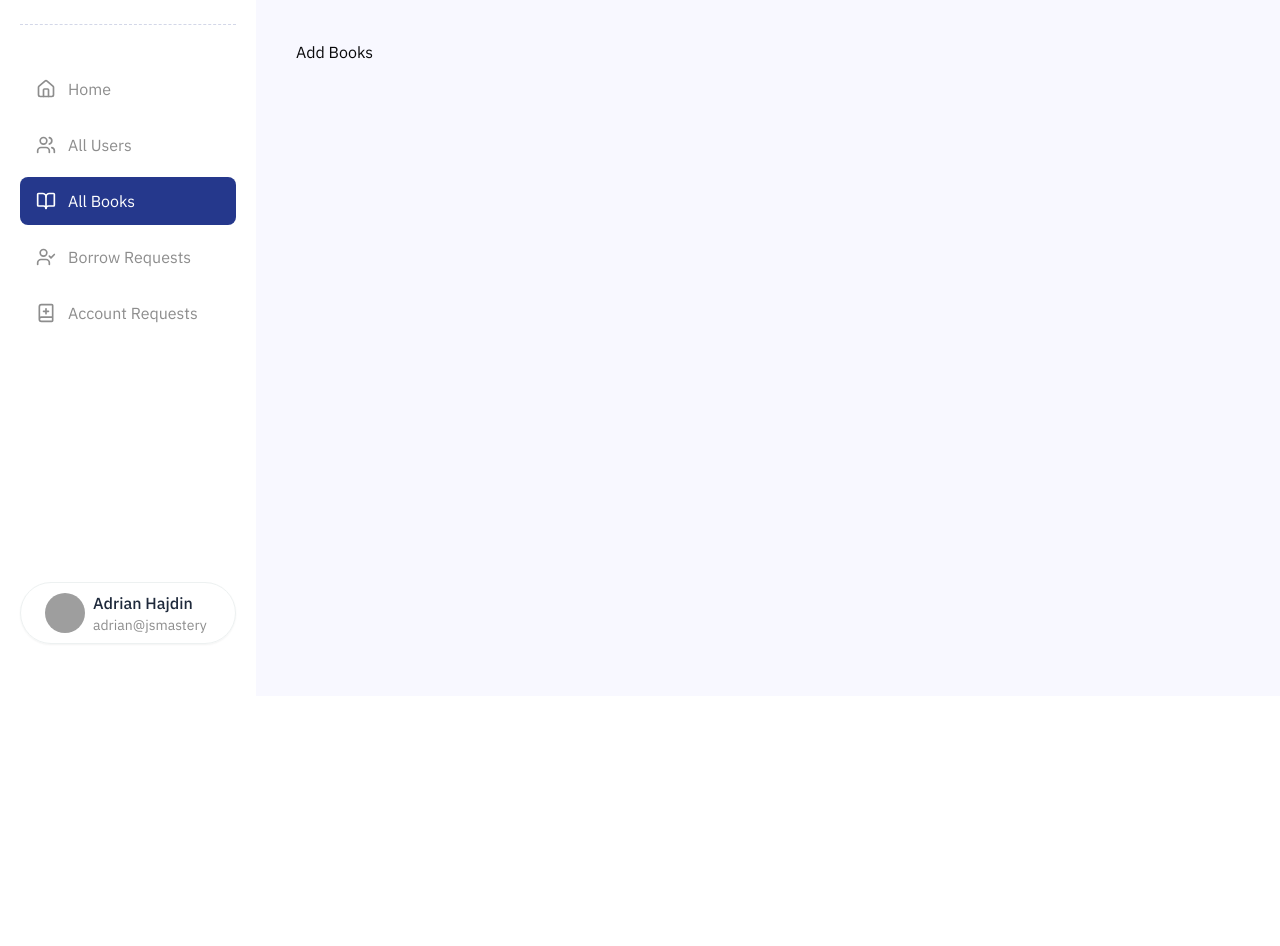
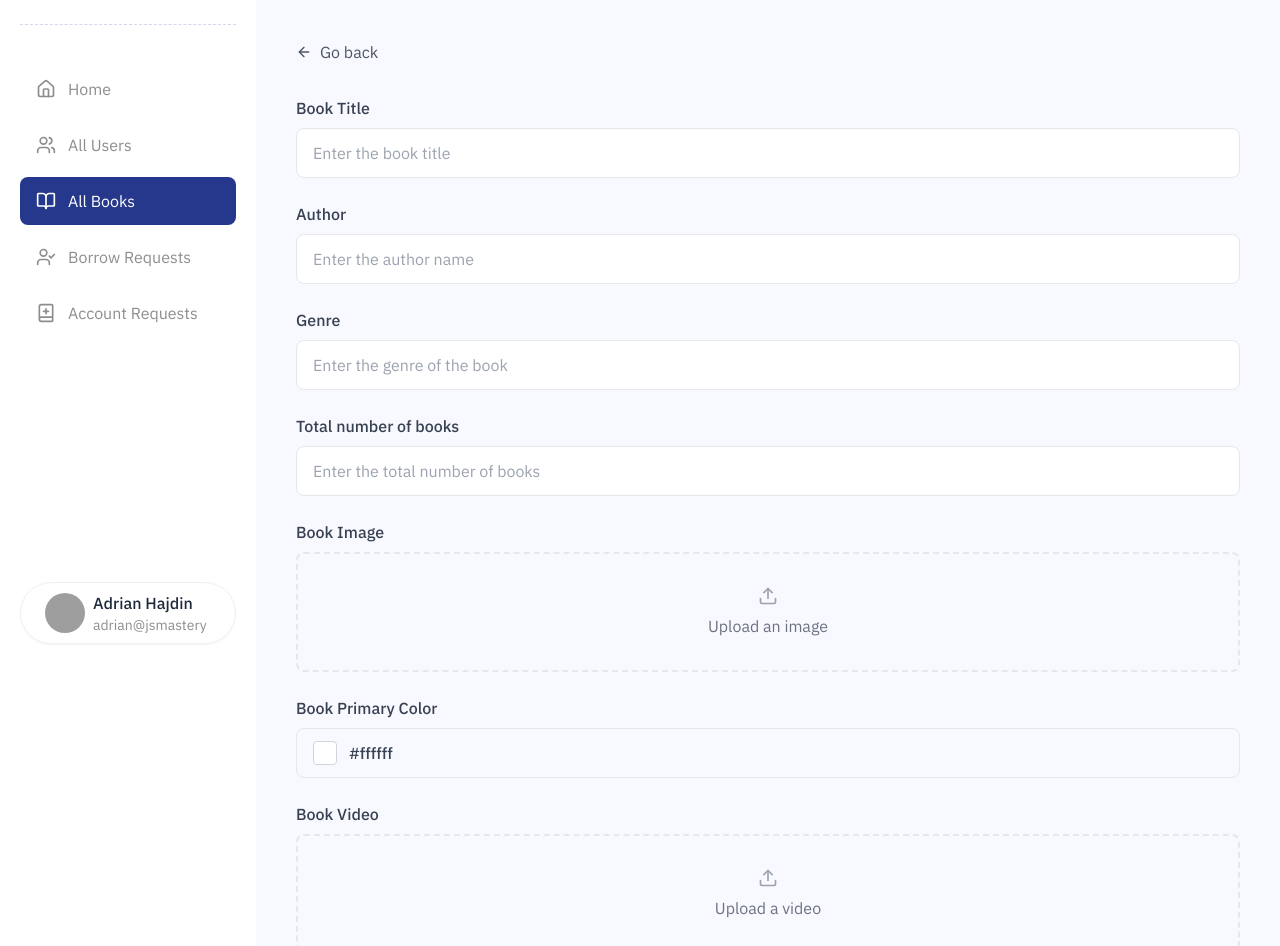
Before and after one commit to Euphoric-Coder/ShelfWise---College-Library-Management-System, a Next.js app: page /admin/all-books/add-book in a window 1280 px wide. Shown: the part 104-1050 px from the top of the page. Before the commit the page ends 800 px from the top, so only its background shows below. Built offline with nearby package versions, Linux system fonts and the light colour scheme; grey boxes are pictures that could not be loaded.

Commit message:
Add Create book page

```diff
--- a/app/admin/all-books/add-book/page.jsx
+++ b/app/admin/all-books/add-book/page.jsx
@@ -1,9 +1,10 @@
+import CreateBookPage from '@/components/Admin/CreateBookPage'
 import React from 'react'
 
 const page = () => {
   return (
     <div>
-        Add Books
+        <CreateBookPage />
     </div>
   )
 }
--- /dev/null
+++ b/components/Admin/CreateBookPage.jsx
@@ -0,0 +1,143 @@
+"use client";
+
+import React, { useState } from "react";
+import { ArrowLeft, Upload } from "lucide-react";
+
+const CreateBookPage = ({ onGoBack }) => {
+  const [formData, setFormData] = useState({
+    title: "",
+    author: "",
+    genre: "",
+    totalBooks: "",
+    primaryColor: "#ffffff",
+    summary: "",
+  });
+
+  const handleInputChange = (e) => {
+    const { name, value } = e.target;
+    setFormData((prev) => ({
+      ...prev,
+      [name]: value,
+    }));
+  };
+
+  const handleSubmit = (e) => {
+    e.preventDefault();
+    // Handle form submission
+    console.log("Form submitted:", formData);
+  };
+
+  return (
+    <div className="w-full space-y-6">
+      <button
+        onClick={onGoBack}
+        className="flex items-center gap-2 text-gray-600 hover:text-gray-800 mb-8 transition-colors"
+      >
+        <ArrowLeft className="w-4 h-4" />
+        Go back
+      </button>
+
+      <form onSubmit={handleSubmit} className="w-full space-y-6">
+        <div className="form-group">
+          <label className="form-label">Book Title</label>
+          <input
+            type="text"
+            name="title"
+            value={formData.title}
+            onChange={handleInputChange}
+            placeholder="Enter the book title"
+            className="admin-form-input"
+          />
+        </div>
+
+        <div className="form-group">
+          <label className="form-label">Author</label>
+          <input
+            type="text"
+            name="author"
+            value={formData.author}
+            onChange={handleInputChange}
+            placeholder="Enter the author name"
+            className="admin-form-input"
+          />
+        </div>
+
+        <div className="form-group">
+          <label className="form-label">Genre</label>
+          <input
+            type="text"
+            name="genre"
+            value={formData.genre}
+            onChange={handleInputChange}
+            placeholder="Enter the genre of the book"
+            className="admin-form-input"
+          />
+        </div>
+
+        <div className="form-group">
+          <label className="form-label">Total number of books</label>
+          <input
+            type="number"
+            name="totalBooks"
+            value={formData.totalBooks}
+            onChange={handleInputChange}
+            placeholder="Enter the total number of books"
+            className="admin-form-input"
+          />
+        </div>
+
+        <div className="form-group">
+          <label className="form-label">Book Image</label>
+          <div className="upload-area">
+            <Upload className="w-5 h-5 text-gray-400" />
+            <span className="text-gray-500">Upload an image</span>
+          </div>
+        </div>
+
+        <div className="form-group">
+          <label className="form-label">Book Primary Color</label>
+          <div className="color-picker-container">
+            <div
+              className="color-preview"
+              style={{ backgroundColor: formData.primaryColor }}
+            ></div>
+            <input
+              type="text"
+              name="primaryColor"
+              value={formData.primaryColor}
+              onChange={handleInputChange}
+              className="color-input"
+              readOnly
+            />
+          </div>
+        </div>
+
+        <div className="form-group">
+          <label className="form-label">Book Video</label>
+          <div className="upload-area">
+            <Upload className="w-5 h-5 text-gray-400" />
+            <span className="text-gray-500">Upload a video</span>
+          </div>
+        </div>
+
+        <div className="form-group">
+          <label className="form-label">Book Summary</label>
+          <textarea
+            name="summary"
+            value={formData.summary}
+            onChange={handleInputChange}
+            placeholder="Write a brief summary of the book"
+            className="form-textarea"
+            rows={8}
+          />
+        </div>
+
+        <button type="submit" className="submit-button">
+          Update Book
+        </button>
+      </form>
+    </div>
+  );
+};
+
+export default CreateBookPage;
--- a/styles/admin.css
+++ b/styles/admin.css
@@ -512,7 +512,7 @@
   @apply block text-sm sm:text-base font-medium text-gray-700;
 }
 
-.form-input {
+.admin-form-input {
   @apply w-full px-3 sm:px-4 py-2 sm:py-3 border border-gray-200 rounded-lg text-sm sm:text-base placeholder-gray-400 focus:outline-none focus:ring-2 focus:ring-blue-500 focus:border-transparent transition-all duration-200;
 }
 
```
